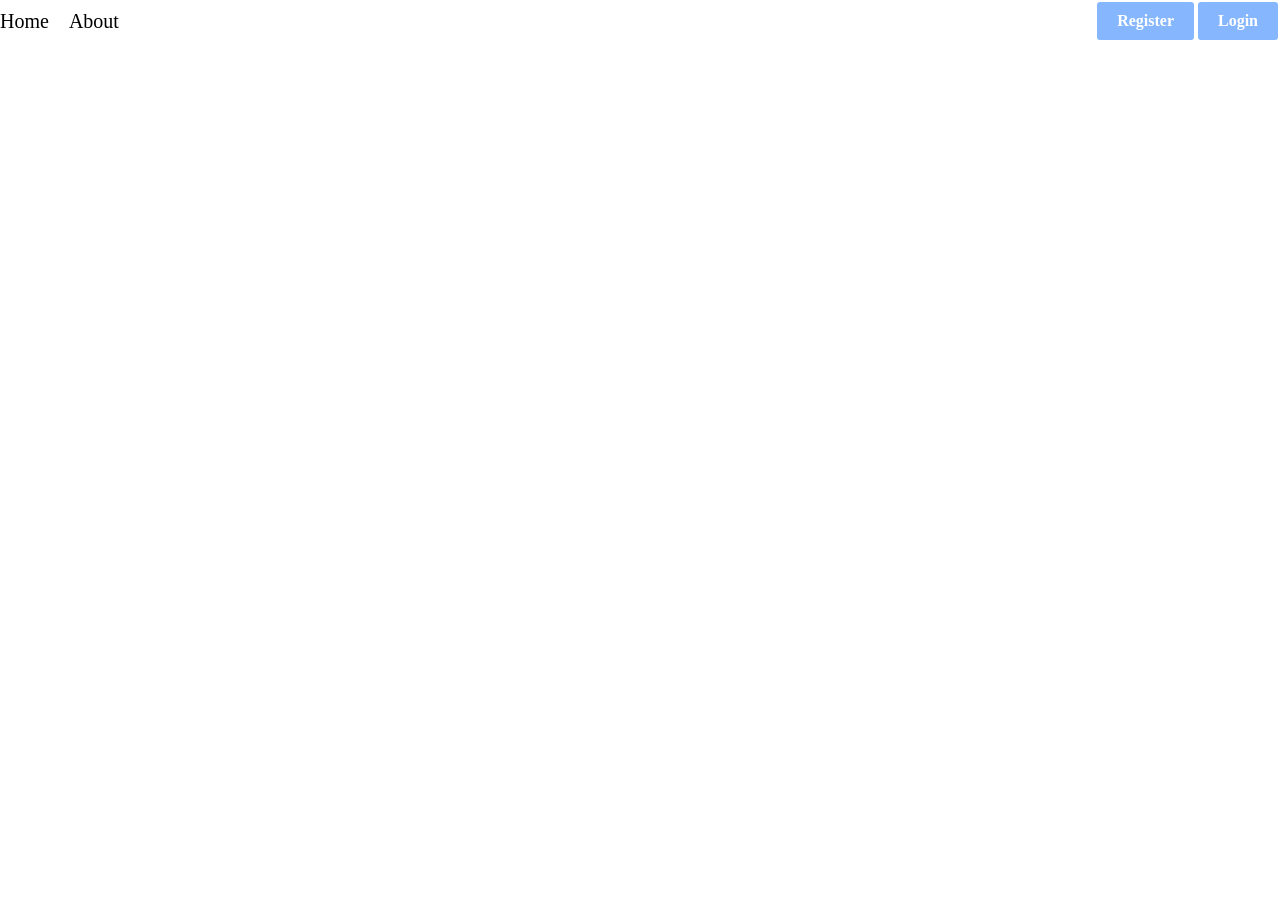
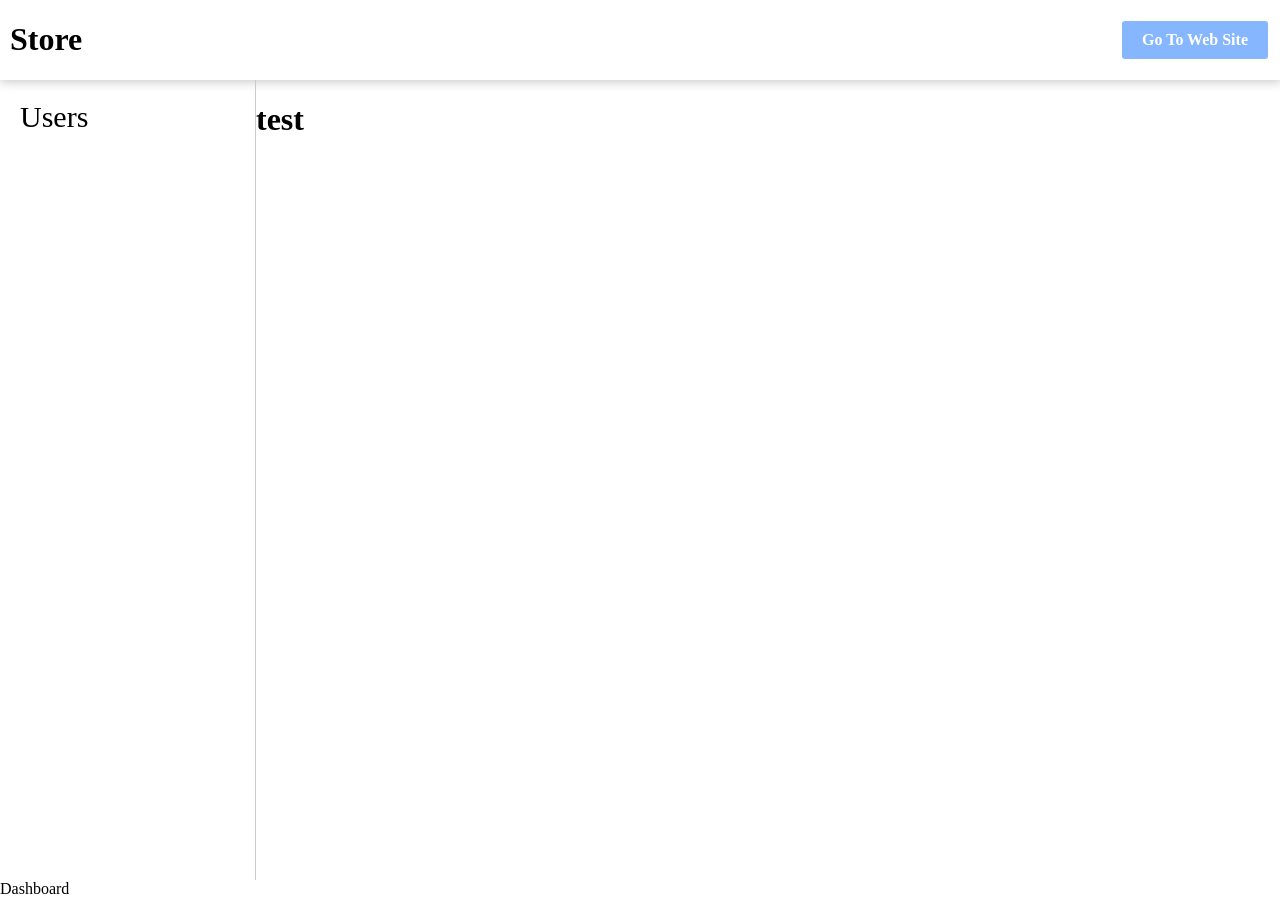
Before and after one commit to engbaraakhamaysa/react-dashboard, a React (Create React App) app: page /dashboard in a window 1280 px wide. Before the commit the page ends 800 px from the top, so only its background shows below. Built offline with nearby package versions, Linux system fonts and the light colour scheme.

Commit message:
Add SideBar & TopBar Componets Add Dashboard Page

```diff
--- a/src/About.js
+++ b/src/About.js
@@ -1,3 +1,9 @@
+import Header from "./Components/Header";
 export default function About() {
-  return <div>About</div>;
+  return (
+    <div>
+      <Header />
+      <div>About</div>
+    </div>
+  );
 }
--- a/src/App.js
+++ b/src/App.js
@@ -4,16 +4,17 @@ import SignUp from "./SignUp";
 import Login from "./Login";
 import Home from "./Home";
 import About from "./About";
+import Dashboard from "./Dashboard";
 
 export default function App() {
   return (
     <div>
-      <Header />
       <Routes>
         <Route path="/register" element={<SignUp />} />
         <Route path="/login" element={<Login />} />
         <Route path="/" element={<Home />} />
         <Route path="/About" element={<About />} />
+        <Route path="/dashboard" element={<Dashboard />} />
       </Routes>
     </div>
   );
--- a/src/Components/Header.js
+++ b/src/Components/Header.js
@@ -6,10 +6,11 @@ export default function Header() {
     window.location.pathname = "/";
   }
   return (
-    <nav className="d-flex ">
+    <nav className="d-flex container ">
       <div className="d-flex flex-1">
         <Link to="/">Home</Link>
         <Link to="/About">About</Link>
+        <Link to="/dashboard">Dashboard</Link>
       </div>
       <div className="d-flex">
         {!window.localStorage.getItem("email") ? (
--- /dev/null
+++ b/src/Components/SideBar.js
@@ -0,0 +1,10 @@
+import { Link } from "react-router-dom";
+export default function SideBar() {
+  return (
+    <div className="side-bar">
+      <Link to="/dashboard/users" className="item-link">
+        Users
+      </Link>
+    </div>
+  );
+}
--- /dev/null
+++ b/src/Components/TopBar.js
@@ -0,0 +1,12 @@
+import { Link } from "react-router-dom";
+
+export default function TopBar() {
+  return (
+    <div className="d-flex container top-bar">
+      <h1>Store</h1>
+      <Link to="/" className="register-nav">
+        Go To Web Site
+      </Link>
+    </div>
+  );
+}
--- /dev/null
+++ b/src/Dashboard.js
@@ -0,0 +1,15 @@
+import SideBar from "./Components/SideBar";
+import TopBar from "./Components/TopBar";
+
+export default function Dashboard() {
+  return (
+    <div>
+      <TopBar />
+      <div className="content-flex">
+        <SideBar />
+        <h1>test</h1>
+      </div>
+      <div>Dashboard</div>
+    </div>
+  );
+}
--- a/src/Home.js
+++ b/src/Home.js
@@ -1,3 +1,9 @@
+import Header from "./Components/Header";
 export default function Home() {
-  return <div>Home</div>;
+  return (
+    <div>
+      <Header />
+      <div>Home</div>
+    </div>
+  );
 }
--- a/src/Login.js
+++ b/src/Login.js
@@ -1,4 +1,5 @@
 import { useState } from "react";
+import Header from "./Components/Header";
 import axios from "axios";
 export default function Login() {
   const [email, setEmail] = useState("");
@@ -15,7 +16,7 @@ export default function Login() {
     } else flag = true; //setFlag(true) // use useState he change the vlaue after end function
     try {
       if (flag) {
-        let res = await axios.post("http://localhost:8000/api/login", {
+        let res = await axios.post("http://localhost:8000/api/auth/login", {
           email: email,
           password: password,
         });
@@ -33,6 +34,8 @@ export default function Login() {
     }
   }
   return (
+    <div>
+      <Header />
       <div className="parent">
         <div className="register">
           <form onSubmit={Submit}>
@@ -67,5 +70,6 @@ export default function Login() {
           </form>
         </div>
       </div>
+    </div>
   );
 }
--- a/src/SignUp.js
+++ b/src/SignUp.js
@@ -1,5 +1,6 @@
 import axios from "axios";
 import { useState } from "react";
+import Header from "./Components/Header";
 
 export default function SignUp() {
   const [name, setName] = useState("");
@@ -21,7 +22,7 @@ export default function SignUp() {
     } else flag = true; //setFlag(true) // use useState he change the vlaue after end function
     try {
       if (flag) {
-        let res = await axios.post("http://localhost:8000/api/signup", {
+        let res = await axios.post("http://localhost:8000/api/auth/signup", {
           name: name,
           email: email,
           password: password,
@@ -40,6 +41,8 @@ export default function SignUp() {
     }
   }
   return (
+    <div>
+      <Header />
       <div className="parent">
         <div className="register">
           <form onSubmit={Submit}>
@@ -98,5 +101,6 @@ export default function SignUp() {
           </form>
         </div>
       </div>
+    </div>
   );
 }
--- /dev/null
+++ b/src/dashboard.css
@@ -0,0 +1,22 @@
+/* Gloabl */
+.content-flex {
+  display: flex;
+}
+
+/* Top Bar */
+.top-bar {
+  box-shadow: 1px 1px 10px 1px #cbc9c9;
+}
+
+/* Side Bar */
+.side-bar {
+  border-right: 1px solid #cbc9c9;
+  padding: 20px;
+  width: 20%;
+  height: 100vh;
+}
+.item-link {
+  color: black;
+  text-decoration: none;
+  font-size: 30px;
+}
--- a/src/index.js
+++ b/src/index.js
@@ -1,6 +1,7 @@
 import React from "react";
 import ReactDOM from "react-dom/client";
 import "./style.css";
+import "./dashboard.css";
 import App from "./App";
 import { BrowserRouter } from "react-router-dom"; // this to one page router
 
```
Lines whose indentation alone changed are shown as unchanged.
